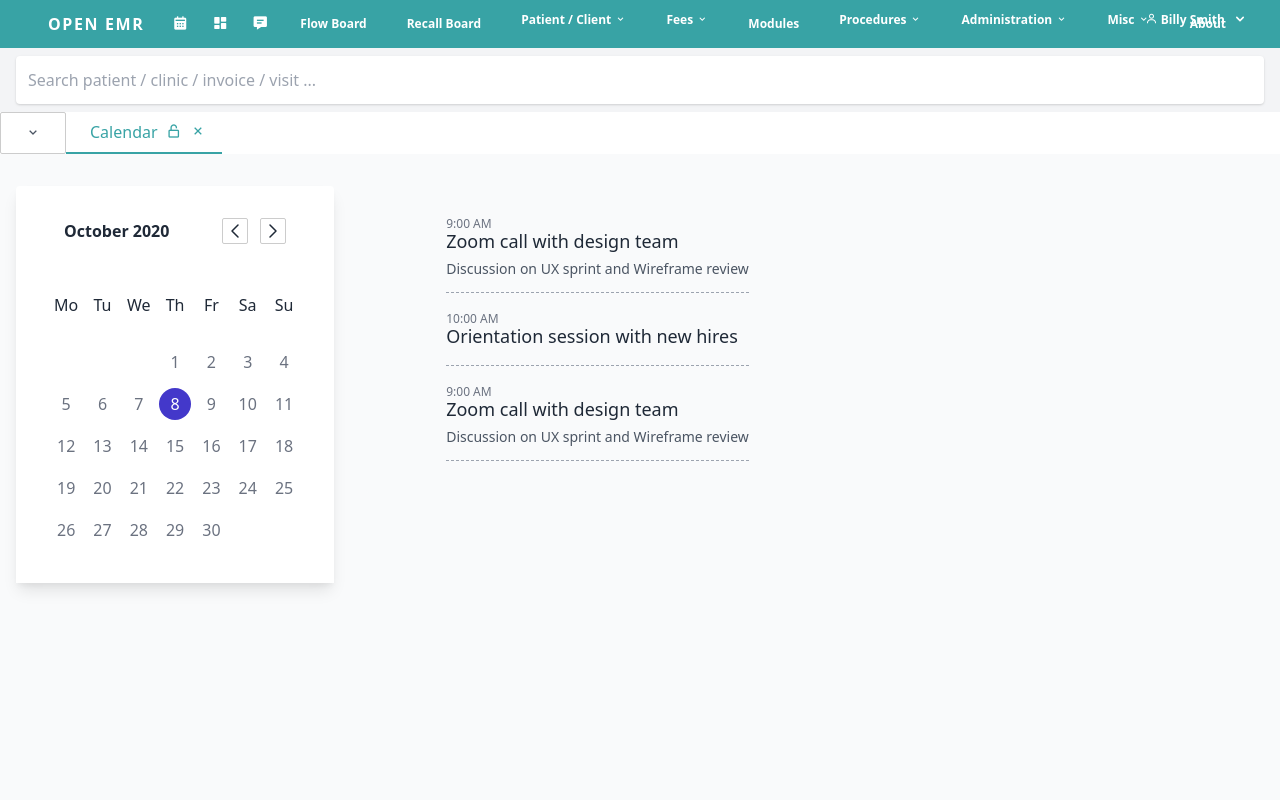
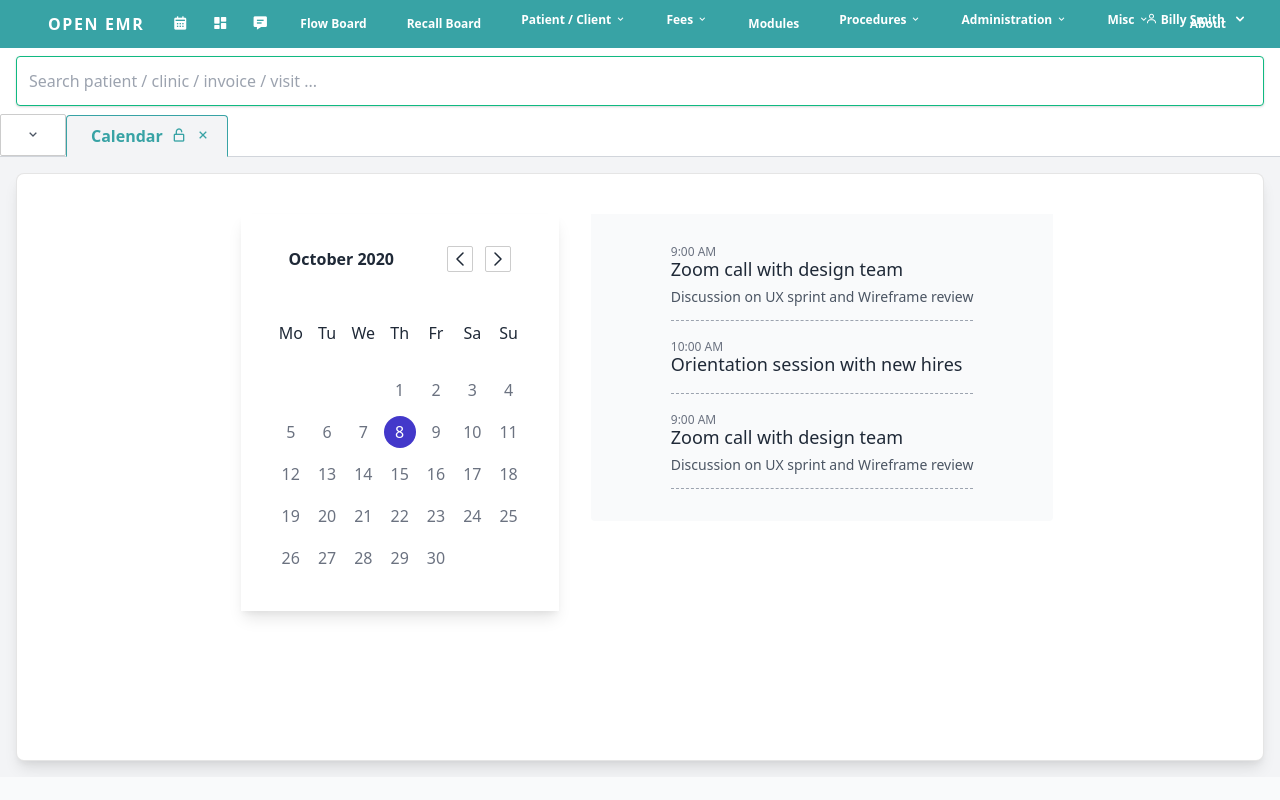
Before and after one commit to yozawiratama/openemr-redesign, a Svelte app: page / in a window 1280 px wide. Built offline with nearby package versions, Linux system fonts and the light colour scheme.

Commit message:
update layout tab features

```diff
--- a/public/global.css
+++ b/public/global.css
@@ -61,3 +61,62 @@ button:not(:disabled):active {
 button:focus {
 	border-color: #666;
 }
+
+.list-content {
+	background-color: #ffffff;
+	flex: 1 1 0%;
+	border-radius: 8px;
+	border: 1px solid rgba(0,0,0,0.10);
+	box-shadow: 0 10px 15px -3px rgba(0,0,0,0.1),0 4px 6px -2px rgba(0,0,0,0.05);
+	min-width: calc(100% / 3);
+
+}
+
+
+.blocked-list {
+	height: calc(100vh - (48px + 64px + 42px + 60px));
+	visibility: hidden;
+	transition: visibility 0.2s ease;
+	overflow: auto;
+
+}
+
+
+.blocked-list__container {
+	padding: 8px 0px 8px 14px;
+    transition: visibility 0.2s ease
+}
+
+.blocked-list__container,
+.blocked-list:hover,
+.blocked-list:focus {
+    visibility: visible
+}
+
+.container-dashboard {
+	overflow: auto;
+}
+
+.tab {
+	cursor: pointer;
+	border: 1px solid #dddddd;
+	border-radius: 4px 4px 0px 0px;
+	transform: translateY(1px);
+}
+
+.tab:hover {
+	color: #38a3a5 ;
+}
+
+
+.tab-active,
+.tab-locked {
+	border-bottom-color: transparent !important;
+	border-color: #38a3a5;
+	color: #38a3a5;
+	border-left-width: 1px;
+}
+
+.tab-locked {
+	background-color: #e5f3f3 !important;
+}
--- a/src/App.svelte
+++ b/src/App.svelte
@@ -37,4 +37,5 @@
 	body {
 		padding: 0;
 	}
+
 </style>
--- a/src/common/Navbar.svelte
+++ b/src/common/Navbar.svelte
@@ -12,7 +12,7 @@
     }
 </script>
 
-<div class="antialiased bg-primary">
+<div class="antialiased bg-primary relative z-10">
     <div class="w-full text-white bg-primary">
         <div
             class="flex flex-col px-4 mx-1 md:items-center md:justify-between md:flex-row md:px-6 lg:px-8"
--- a/src/menus.ts
+++ b/src/menus.ts
@@ -17,9 +17,14 @@ const menus = [
                 desc: "All Patients",
             },
             {
-                text: "New",
+                text: "New Patient",
                 value: "NEW_PATIENT",
                 desc: "Make new Patients",
+            },
+            {
+                text: "Detail Patient",
+                value: "PATIENT_DETAIL",
+                desc: "Detail Patient"
             },
             {
                 text: "Visits",
--- a/src/templates/Calendar.svelte
+++ b/src/templates/Calendar.svelte
@@ -1,3 +1,9 @@
+<div class="list-content">
+    <div class="blocked-list">
+        <div class="blocked-list__container">
+            <!-- <h1>this is kalender</h1> -->
+            <!-- <div style="height: 200vh; background-color: red;"></div> -->
+
             <div class="flex flex-row justify-center">
                 <div class="flex py-8 px-4">
                     <div class="max-w-sm w-full shadow-lg">
@@ -278,3 +284,7 @@
                     </div>
                 </div>
             </div>
+
+        </div>
+    </div>
+</div>
--- a/src/templates/Content.svelte
+++ b/src/templates/Content.svelte
@@ -37,8 +37,8 @@
 
 
 
-<div class="bg-white">
-    <nav class="flex flex-col sm:flex-row">
+<div>
+    <nav class="flex flex-col sm:flex-row bg-white border-b border-gray-300">
         <button
             on:click={() => openInfoPath.set(!$openInfoPath)}
             class="text-gray-600 py-2 px-6 block hover:text-blue-500 focus:outline-none "
@@ -50,7 +50,7 @@
             {/if}
         </button>
         {#each $pages as page}
-            <div
+            <!-- <div
                 on:click={() => (currentPage = page)}
                 class="py-2 pl-6 pr-4 block  focus:outline-none {currentPage.value ==
                     page.value && !page.lock
@@ -58,6 +58,15 @@
                     : ''} {page.lock
                     ? 'bg-primary text-white'
                     : 'text-gray-600 hover:text-primary'}"
+            > -->
+            <div
+                on:click={() => (currentPage = page)}
+                class="py-2 pl-6 pr-4 block  focus:outline-none {currentPage.value ==
+                    page.value && !page.lock
+                    ? 'tab-active bg-gray-100 font-bold'
+                    : ''} {page.lock
+                    ? 'tab-locked tab bg-gray-100 font-bold'
+                    : 'tab'}"
             >
                 <span>{page.text}</span>
                 <span
@@ -83,7 +92,7 @@
     </nav>
 </div>
 
-<div class="flex flex-row bg-gray-50">
+<div class="flex flex-row bg-gray-100 gap-4 p-4 container-dashboard">
     {#each $pages.filter((it) => it.lock) as page}
         {#if page.value != currentPage?.value}
             {#if page?.value == "CALENDAR"}
--- a/src/templates/Dashboard.svelte
+++ b/src/templates/Dashboard.svelte
@@ -1 +1,8 @@
-Dashboard
+<div class="list-content">
+	<div class="blocked-list">
+		<div class="blocked-list__container">
+        	<h1>this is dashboard</h1>
+        	<div style="height: 200vh; background-color: blue;"></div>
+        </div>
+    </div>
+</div>
--- a/src/templates/InfoCounter.svelte
+++ b/src/templates/InfoCounter.svelte
@@ -10,7 +10,7 @@
     });
 </script>
 
-<div class="bg-gray-100">
+<div class="bg-white">
     {#if visible}
         <div transition:fade class="p-4 grid grid-cols-2 md:grid-cols-4 gap-4 ">
             <Card title="Revenue" content={15000000} />
@@ -22,7 +22,7 @@
     <div class="py-2 px-4">
         <input
             type="search"
-            class="bg-purple-white shadow rounded border-0 p-3 w-full"
+            class="bg-purple-white shadow rounded border-0 p-3 w-full border border-green-500"
             placeholder="Search patient / clinic / invoice / visit ..."
         />
     </div>
--- a/src/templates/PatientDetail.svelte
+++ b/src/templates/PatientDetail.svelte
@@ -0,0 +1,8 @@
+<div class="list-content">
+    <div class="blocked-list">
+        <div class="blocked-list__container">
+            <h1>this is pasien detail</h1>
+            <!-- <div style="height: 200vh; background-color: blue;"></div> -->
+        </div>
+    </div>
+</div>
--- a/src/templates/PatientList.svelte
+++ b/src/templates/PatientList.svelte
@@ -13,6 +13,12 @@
         pages.set(temp);
     }
 </script>
+
+<div class="list-content">
+    <div class="blocked-list">
+        <div class="blocked-list__container">
+            <!-- <h1>this is patients</h1> -->
+            <!-- <div style="height: 200vh; background-color: green;"></div> -->
 
             <div class="flex">
                 <Button on:click={handleAddMenu}
@@ -207,3 +213,7 @@
                     </div>
                 </section>
             </div>
+
+        </div>
+    </div>
+</div>
--- a/src/templates/PatientNew.svelte
+++ b/src/templates/PatientNew.svelte
@@ -1,6 +1,17 @@
 <script>
     import Input from '../common/control/Input.svelte';
 </script>
-<div class="flex justify-center">
-    <Input label="Name" placeholder="name" />
+
+<div class="list-content">
+    <div class="blocked-list">
+        <div class="blocked-list__container">
+            <h1>this is new patient</h1>
+            <!-- <div style="height: 200vh; background-color: yellow;"></div> -->
+
+            <!-- <div class="flex justify-center">
+                <Input label="Name" placeholder="name" />
+            </div> -->
+
+        </div>
+    </div>
 </div>
```
Also changed, not shown: 1 other file (tests, documents, lock files or other folders). Lines whose indentation alone changed are shown as unchanged.
